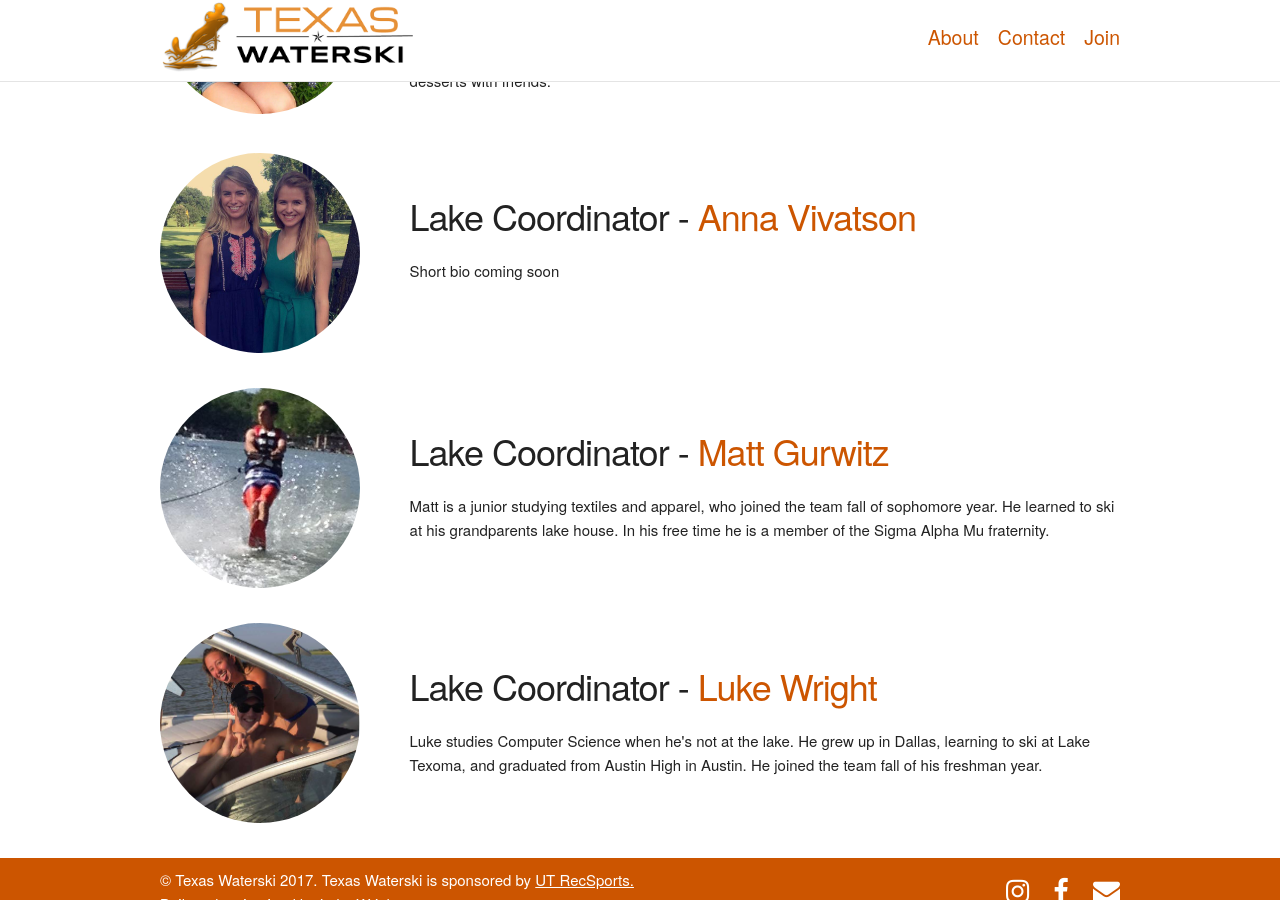
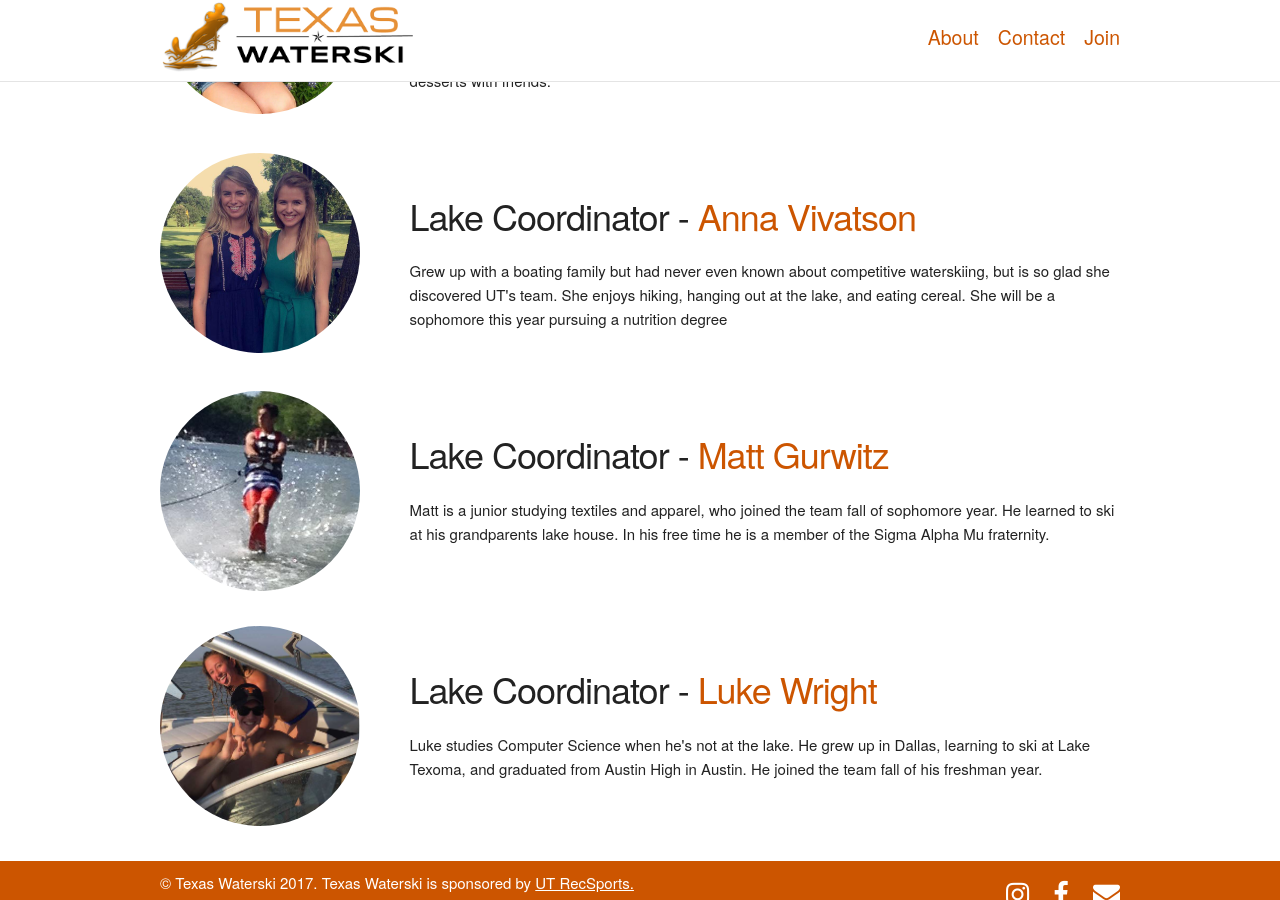
Before and after one commit to simplyluke/utwaterski, a Jekyll site: the page built from contact.md, in a window 1280 px wide and 900 px high, scrolled down 2348 px. Built offline with Jekyll 4.4.1, drawn with Linux system fonts in a browser that asks for light colours.

Commit message:
add anna bio

```diff
--- a/contact.md
+++ b/contact.md
@@ -86,7 +86,7 @@ permalink: /contact/
         </div>
         <div class="nine columns">
           <h3>Lake Coordinator - <a href="mailto:annavivatson@yahoo.com">Anna Vivatson</a></h3>
-          <p>Short bio coming soon</p>
+          <p>Grew up with a boating family but had never even known about competitive waterskiing, but is so glad she discovered UT's team. She enjoys hiking, hanging out at the lake, and eating cereal. She will be a sophomore this year pursuing a nutrition degree</p>
         </div>
       </div>
       <div class="row officer">
```
